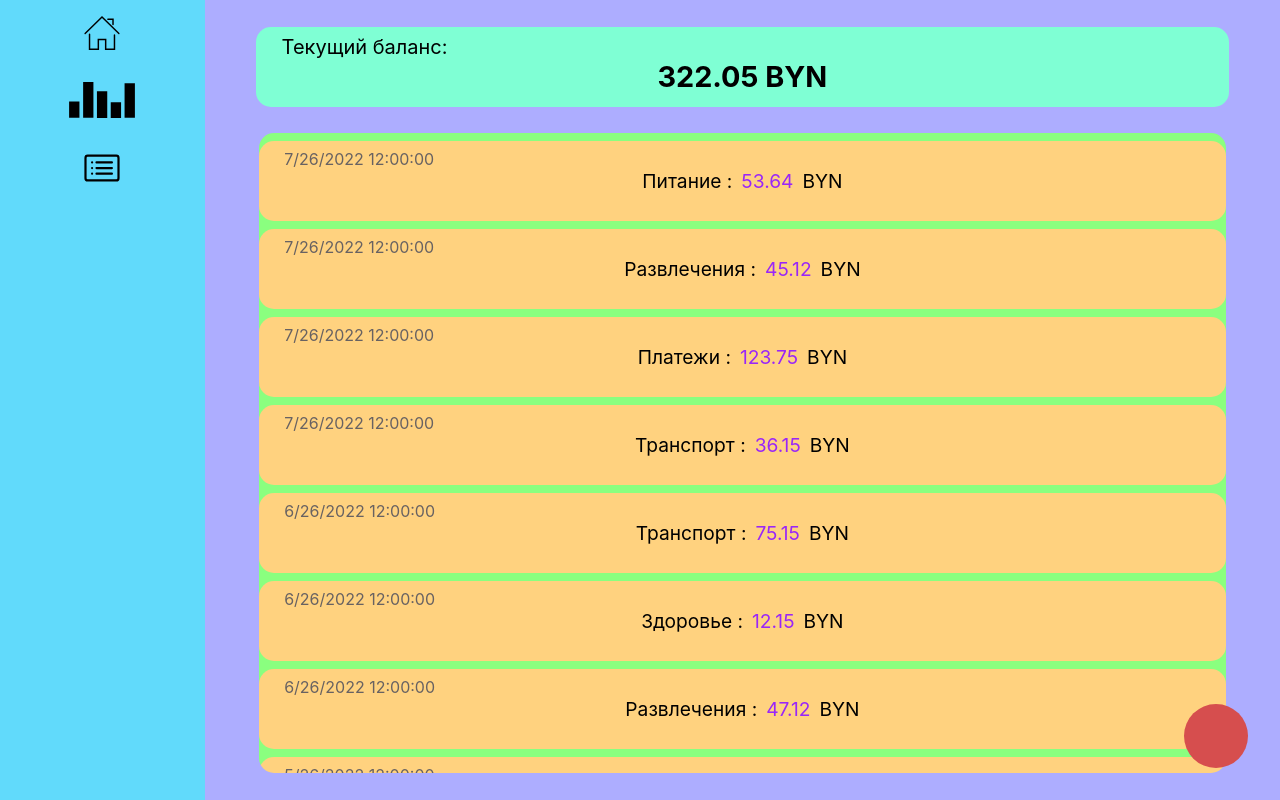
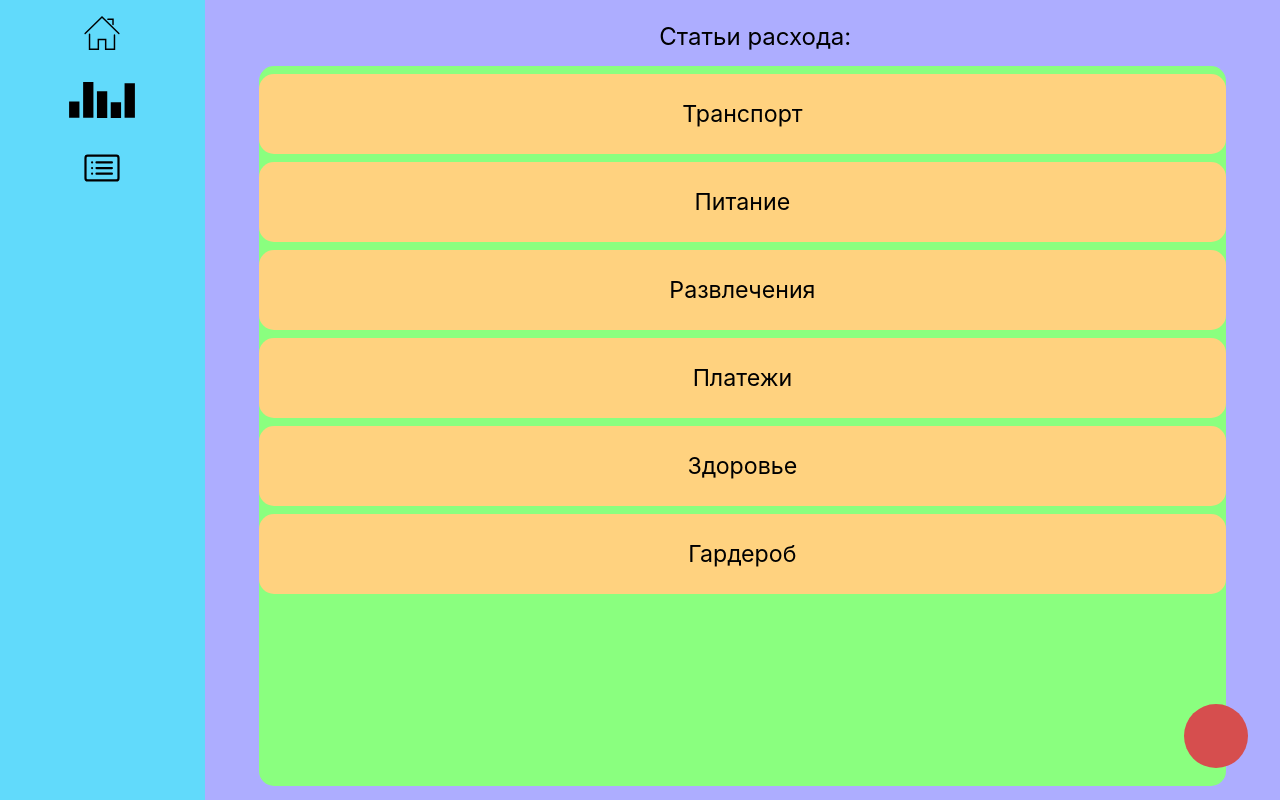
Before and after one commit to CatchOnGenjutsu/money-accounting, a React (Create React App) app: page /overview in a window 1280 px wide. Before the commit this address led to /. Built offline with nearby package versions, Linux system fonts and the light colour scheme.

Commit message:
added overview component beta

```diff
--- a/src/App.css
+++ b/src/App.css
@@ -349,3 +349,21 @@
   padding: 1.5vh 2vw;
   margin: 0;
 }
+
+/*Overview component styles*/
+
+.overview-main-block {
+  position: absolute;
+  inset: 0;
+  display: flex;
+  flex-direction: row;
+}
+
+.overview-content-block {
+  background-color: rgba(0, 0, 255, 0.322);
+  flex-grow: 1;
+  display: flex;
+  flex-direction: column;
+  justify-content: space-evenly;
+  align-items: center;
+}
--- a/src/App.js
+++ b/src/App.js
@@ -2,6 +2,7 @@ import "./App.css";
 import MainPage from "./components/MainPage.js";
 import Statistics from "./components/Statistics.js";
 import SpendingList from "./components/SpendingList.js";
+import OverviewPage from "./components/OverviewPage";
 
 import {
   BrowserRouter as Router,
@@ -18,6 +19,7 @@ function App() {
         <Route path="/main-page" element={<MainPage />} />
         <Route path="/statistics" element={<Statistics />} />
         <Route path="/spending-list" element={<SpendingList />} />
+        <Route path="/overview" element={<OverviewPage />} />
         <Route path="*" element={<Navigate replace to="/" />} />
       </Routes>
     </Router>
--- a/src/components/MainPage.js
+++ b/src/components/MainPage.js
@@ -25,7 +25,7 @@ function MainPage() {
 
   const handleReplenishBalance = (e) => {
     e.preventDefault();
-    setIsHiddenBalance(!isHidden);
+    setIsHiddenBalance(!isHiddenBalance);
   };
 
   const closeModal = useCallback(() => {
--- /dev/null
+++ b/src/components/OverviewPage.js
@@ -0,0 +1,39 @@
+import React, { useCallback } from "react";
+import NavBar from "./Navbar.js";
+import { useDispatch, useSelector } from "react-redux";
+import { useState, useRef } from "react";
+
+function OverviewPage({ closeOverview }) {
+  const dispatch = useDispatch();
+
+  const spendingArray = useSelector((state) => {
+    const { spendingListReducer } = state;
+    return spendingListReducer.spendingListArr;
+  });
+  const handleAddExpenditure = (e) => {
+    e.preventDefault();
+    closeOverview();
+  };
+
+  return (
+    <div className="overview-main-block">
+      <NavBar />
+      <div className="overview-content-block">
+        <p className="spending-list-name">Статьи расхода:</p>
+        <div className="spending-history-list">
+          {spendingArray.map((item) => (
+            <div key={item[1]} className="spending-element-list">
+              {item[0]}
+            </div>
+          ))}
+        </div>
+        <div
+          className="add-spending-item-button"
+          onClick={handleAddExpenditure}
+        ></div>
+      </div>
+    </div>
+  );
+}
+
+export default OverviewPage;
--- a/src/components/Statistics.js
+++ b/src/components/Statistics.js
@@ -1,5 +1,6 @@
 import React from "react";
 import NavBar from "./Navbar";
+import OverviewPage from "./OverviewPage";
 import { useEffect, useState, useCallback } from "react";
 import { useDispatch, useSelector } from "react-redux";
 import { createStatisticsList, showFilteredStatistics } from "../redux/actions";
@@ -24,6 +25,15 @@ function Statistics() {
     const { addingReducer } = state;
     return addingReducer.spendingHistoryStorage;
   });
+
+  const handleOpenOverview = (e) => {
+    e.preventDefault();
+    setIsHidden(!isHidden);
+  };
+
+  const closeOverview = useCallback(() => {
+    setIsHidden(true);
+  }, []);
 
   function handleStartDate(e) {
     e.preventDefault();
@@ -63,6 +73,7 @@ function Statistics() {
   return (
     <div className="main-block">
       <NavBar />
+      {isHidden || <OverviewPage closeOverview={closeOverview} />}
       <div className="content-block">
         <div className="statistics-general-container">
           <div className="statistics-inputs-container">
@@ -85,7 +96,11 @@ function Statistics() {
         </div>
         <div className="statistics-list-block">
           {statisticsListArray.map((item) => (
-            <div key={item[0]} className="statistics-element">
+            <div
+              onClick={handleOpenOverview}
+              key={item[0]}
+              className="statistics-element"
+            >
               <div className="statistics-element-name">{item[0]}</div>
               <div className="statistics-text-content">
                 <span className="statistics-element-value">
```
